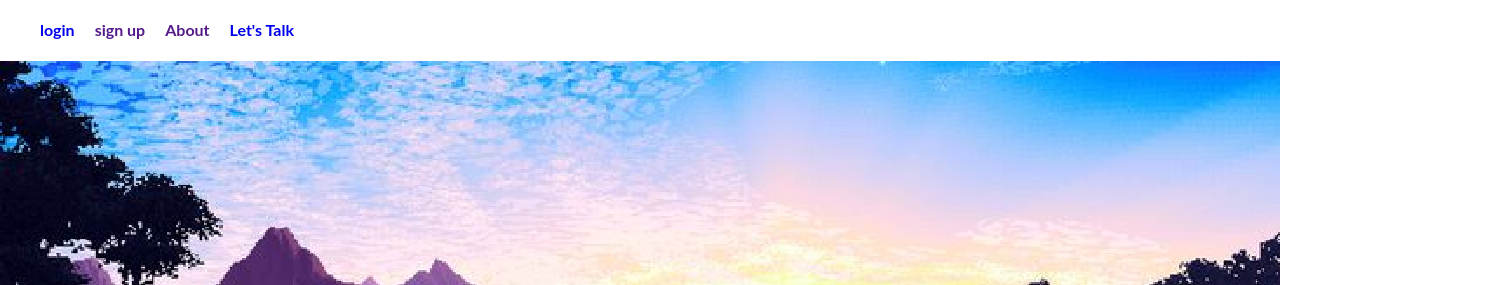
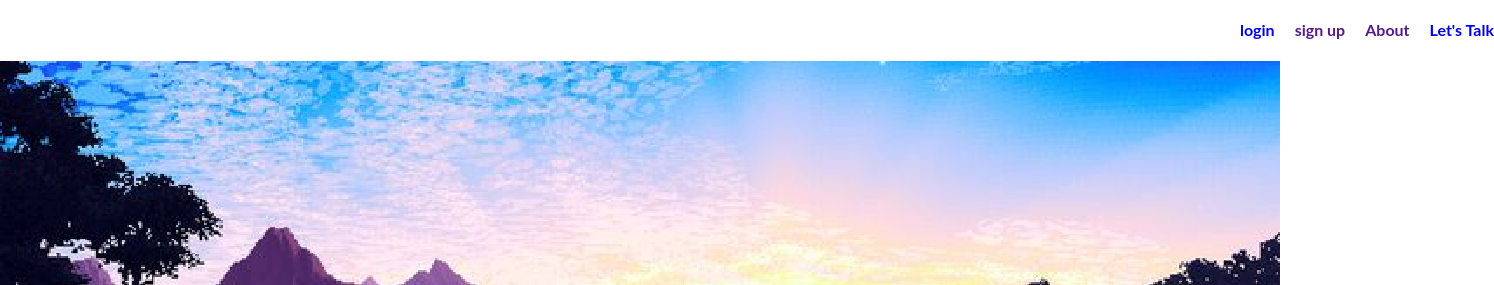
Before and after one commit to kushB645/localrepo, a plain HTML site: page index.html in a window 1280 px wide. Shown: the top 285 px of the page, 1494 px wide, since content can reach past the window. Drawn offline with Linux system fonts and the light colour scheme.

```diff
--- a/style.css
+++ b/style.css
@@ -114,6 +114,8 @@
 }
 
 ul li a {
+    position: relative;
+    left: 1200px;
     text-decoration: none;
     font-weight: bold;
     transition: color 0.3s;
```
